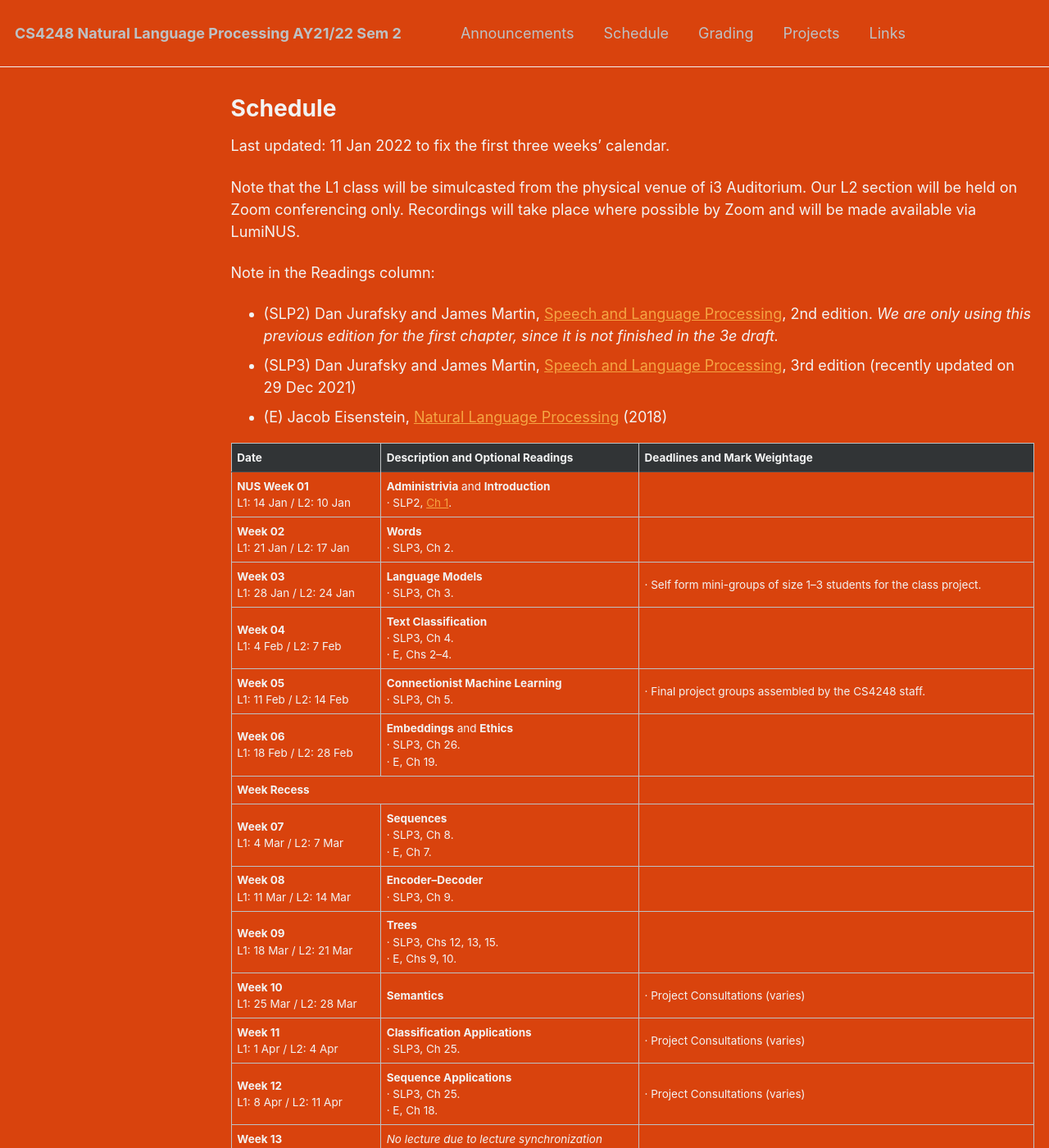
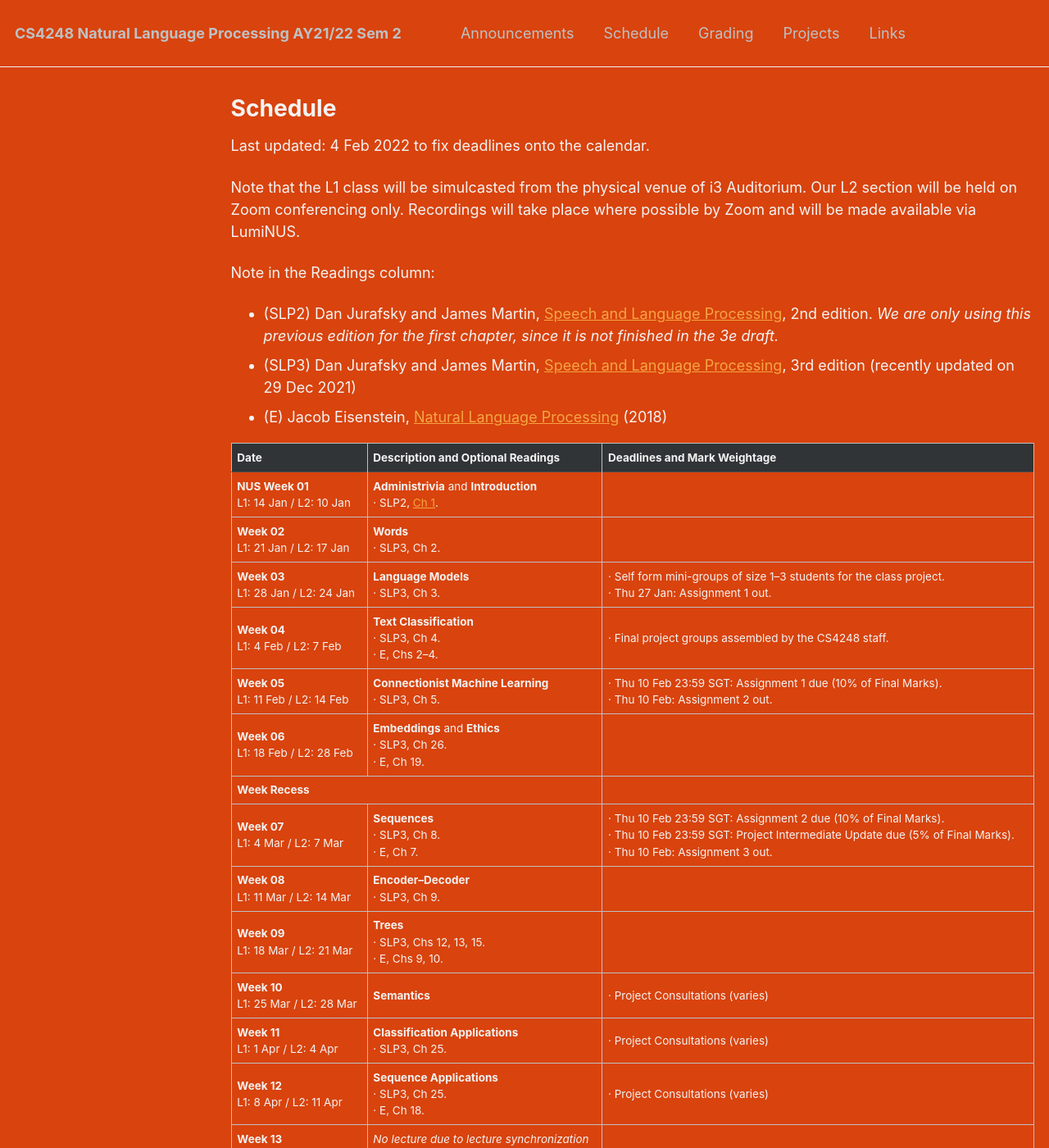
Before and after one commit to knmnyn/cs4248-2120, a Jekyll site: the page built from _pages/schedule.md, in a window 1280 px wide and 1400 px high. Shown: the whole window at 82% size. Built offline with Jekyll 4.4.1, drawn with Linux system fonts in a browser that asks for light colours.

Commit message:
deadlines updated, partial

```diff
--- a/_pages/schedule.md
+++ b/_pages/schedule.md
@@ -5,7 +5,7 @@ permalink: /schedule/
 author_profile: false
 ---
 
-Last updated: 11 Jan 2022 to fix the first three weeks' calendar.
+Last updated: 4 Feb 2022 to fix deadlines onto the calendar.
 
 Note that the L1 class will be simulcasted from the physical venue of i3 Auditorium.  Our L2 section will be held on Zoom conferencing only.  Recordings will take place where possible by Zoom and will be made available via LumiNUS.
 
@@ -44,7 +44,8 @@ Note in the Readings column:
     <BR/>· SLP3, Ch 3.
   </td>
   <td>
-    · Self form mini-groups of size 1–3 students for the class project.
+    · Self form mini-groups of size 1–3 students for the class project.<BR/>
+    · Thu 27 Jan: Assignment 1 out.
   </td>
 </tr>
 <tr>
@@ -55,10 +56,7 @@ Note in the Readings column:
     <BR/>· E, Chs 2–4.
   </td>
   <td>
-<!--    <BR/>· Assignment 1 due (10% of Final Marks; Due: Thu, 4 Feb 23:59 SGT).
-    <BR/>· Assignment 2 out.
-    <BR/>· Students to fill out team formation form.
--->
+    · Final project groups assembled by the CS4248 staff.
   </td>
 </tr>
 <tr>
@@ -67,7 +65,9 @@ Note in the Readings column:
   <td><b>Connectionist Machine Learning</b>
     <br/>· SLP3, Ch 5.
   </td>
-  <td>· Final project groups assembled by the CS4248 staff.
+  <td>
+    · Thu 10 Feb 23:59 SGT: Assignment 1 due (10% of Final Marks).
+    <BR/>· Thu 10 Feb: Assignment 2 out.
   </td>
 </tr>
 <tr>
@@ -93,8 +93,10 @@ Note in the Readings column:
     <br/>· SLP3, Ch 8.
     <br/>· E, Ch 7.
   </td>
-  <td><!-- · Assignment 3 out.
-    <br/>· Project Proposal (5%; Thu, 4 Mar 23:59 SGT). -->
+  <td>
+    · Thu 10 Feb 23:59 SGT: Assignment 2 due (10% of Final Marks).
+    <br/>· Thu 10 Feb 23:59 SGT: Project Intermediate Update due (5% of Final Marks).
+    <BR/>· Thu 10 Feb: Assignment 3 out.
   </td>
 </tr>
 <tr>
```
